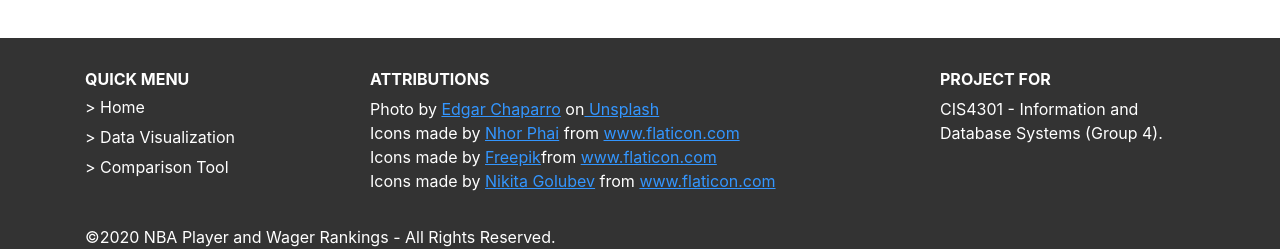
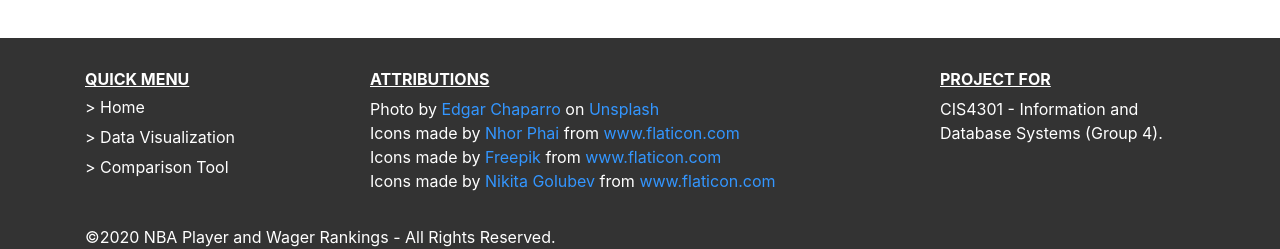
Before and after one commit to mohamedsugal/NBA-Wager-Database, a React (Create React App) app in the folder client/: page /Home in a window 1280 px wide. Shown: the part 1364-1613 px from the top of the page. Built offline with nearby package versions, Linux system fonts and the light colour scheme; a web font is replaced by a local one.

Commit message:
Made some changes

```diff
--- a/client/src/components/Header/Footer.css
+++ b/client/src/components/Header/Footer.css
@@ -4,13 +4,12 @@
 
 .footer-middle .attribution a {
     color: #3396ff;
-    text-decoration: underline;
 }
 
 .footer-middle h6 {
     text-transform: uppercase;
     font-weight: 700;
-
+    text-decoration: underline;
 }
 
 .footer-middle ul a {
--- a/client/src/components/Header/Footer.js
+++ b/client/src/components/Header/Footer.js
@@ -25,12 +25,12 @@ const Footer = () => {
                             <h6>Attributions</h6>
                             <p className="attribution">Photo by <a href="https://unsplash.com/@echaparro" target="_blank">Edgar Chaparro</a> on
                                 <a href="https://unsplash.com/photos/kB5DnieBLtM" target="_blank"> Unsplash</a><br/>
-                                Icons made by <a href="https://www.flaticon.com/authors/nhor-phai" title="Nhor Phai">
-                                    Nhor Phai</a> from <a href="https://www.flaticon.com/" title="Flaticon">www.flaticon.com</a><br/>
-                                Icons made by <a href="https://www.flaticon.com/authors/freepik" title="Freepik">Freepik</a>
-                                    from <a href="https://www.flaticon.com/" title="Flaticon">www.flaticon.com</a><br/>
-                                Icons made by <a href="https://www.flaticon.com/authors/nikita-golubev" title="Nikita Golubev">
-                                    Nikita Golubev</a> from <a href="https://www.flaticon.com/" title="Flaticon">www.flaticon.com</a>
+                                Icons made by <a href="https://www.flaticon.com/authors/nhor-phai" title="Nhor Phai" target="_blank">
+                                    Nhor Phai</a> from <a href="https://www.flaticon.com/" title="Flaticon" target="_blank">www.flaticon.com</a><br/>
+                                Icons made by <a href="https://www.flaticon.com/authors/freepik" title="Freepik" target="_blank">Freepik </a>
+                                    from <a href="https://www.flaticon.com/" title="Flaticon" target="_blank">www.flaticon.com</a><br/>
+                                Icons made by <a href="https://www.flaticon.com/authors/nikita-golubev" title="Nikita Golubev" target="_blank">
+                                    Nikita Golubev</a> from <a href="https://www.flaticon.com/" title="Flaticon" target="_blank">www.flaticon.com</a>
                             </p>
                         </div>
 
```
Also changed, not shown: client/src/views/Home/viz.png (deleted).
